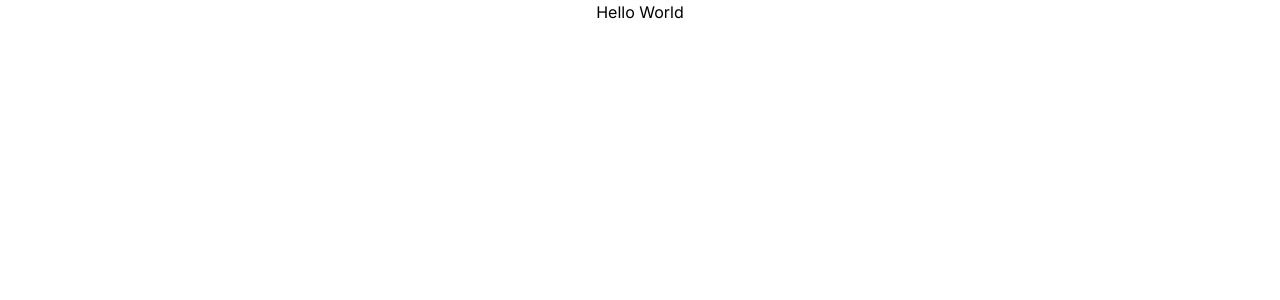
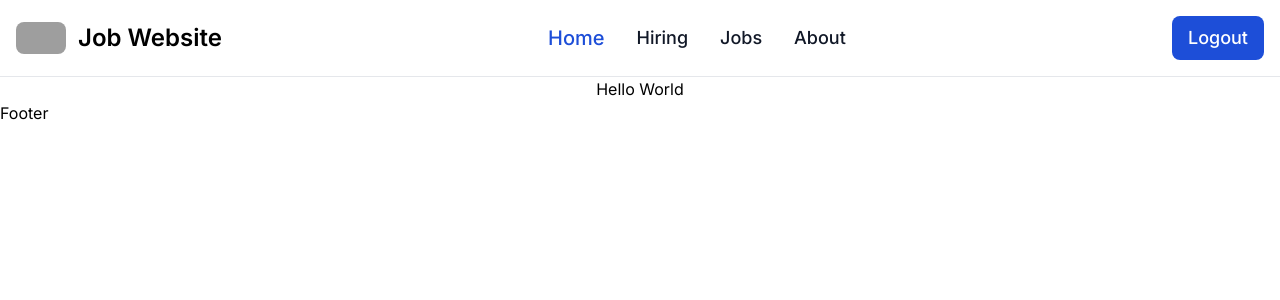
Before and after one commit to HMertYAVAS/Next-HiringWebsite, a Next.js app: page / in a window 1280 px wide. Shown: the top 300 px of the page. Built offline with nearby package versions, Linux system fonts and the light colour scheme; grey boxes are pictures that could not be loaded.

Commit message:
Navbar and logo

```diff
--- a/next.config.js
+++ b/next.config.js
@@ -1,4 +1,13 @@
 /** @type {import('next').NextConfig} */
-const nextConfig = {}
+const nextConfig = {
+    images:{
+        remotePatterns:[
+            {
+                protocol:"https",
+                hostname:"images.pexels.com"
+            }
+        ]
+    }
+}
 
 module.exports = nextConfig
--- a/src/app/layout.js
+++ b/src/app/layout.js
@@ -1,7 +1,11 @@
 import { Inter } from 'next/font/google'
 import './globals.css'
+import Navbar from '@/components/Navbar/Navbar'
+import Footer from '@/components/Footer/Footer'
+
 
 const inter = Inter({ subsets: ['latin'] })
+
 
 export const metadata = {
   title: 'Create Next App',
@@ -11,7 +15,11 @@
 export default function RootLayout({ children }) {
   return (
     <html lang="en">
-      <body className={inter.className}>{children}</body>
+      <body className={inter.className}>
+      <Navbar />
+        {children}
+      <Footer />
+      </body>
     </html>
   )
 }
--- /dev/null
+++ b/src/components/Footer/Footer.jsx
@@ -0,0 +1,9 @@
+function Footer() {
+    return (
+        <footer>
+            <p>Footer</p>
+        </footer>
+     );
+}
+
+export default Footer;
--- /dev/null
+++ b/src/components/Navbar/Links.jsx
@@ -0,0 +1,85 @@
+'use client';
+import Link from 'next/link'
+import { usePathname } from 'next/navigation';
+import React, { useState } from 'react'
+
+
+
+const links = [
+
+    {
+        title: "Home",
+        path: "/"
+    },
+    {
+        title: "Hiring",
+        path: "/hiring"
+    },
+    {
+        title: "Jobs",
+        path: "/jobs"
+    },
+    {
+        title: "About",
+        path: "/about"
+    },
+]
+
+
+export default function Links() {
+
+    const linkpath = usePathname();
+
+    //TEMPORARY
+    const [session,setSession] = useState(true);
+    let isAdmin=true;
+
+    return (
+        <>
+
+         {/**Login Button */}
+         {session && isAdmin ? (
+            <div class="flex md:order-2 space-x-3 md:space-x-0 rtl:space-x-reverse">
+                <button type="button" class="text-lg text-white bg-blue-700 hover:bg-blue-800 focus:ring-4 focus:outline-none focus:ring-blue-300 font-medium rounded-lg  px-4 py-2 text-center dark:bg-blue-600 dark:hover:bg-blue-700 dark:focus:ring-blue-800" onClick={()=>setSession(false)}>Logout</button>
+                <button data-collapse-toggle="navbar-sticky" type="button" class="inline-flex items-center p-2 w-10 h-10 justify-center text-sm text-gray-500 rounded-lg md:hidden hover:bg-gray-100 focus:outline-none focus:ring-2 focus:ring-gray-200 dark:text-gray-400 dark:hover:bg-gray-700 dark:focus:ring-gray-600" aria-controls="navbar-sticky" aria-expanded="false">
+                    <span class="sr-only">Open main menu</span>
+                    <svg class="w-5 h-5" aria-hidden="true" xmlns="http://www.w3.org/2000/svg" fill="none" viewBox="0 0 17 14">
+                        <path stroke="currentColor" stroke-linecap="round" stroke-linejoin="round" stroke-width="2" d="M1 1h15M1 7h15M1 13h15" />
+                    </svg>
+                </button>
+            </div>
+         )
+         :
+         (
+            <div class="flex md:order-2 space-x-3 md:space-x-0 rtl:space-x-reverse">
+            <button type="button" class="text-lg text-white bg-blue-700 hover:bg-blue-800 focus:ring-4 focus:outline-none focus:ring-blue-300 font-medium rounded-lg  px-4 py-2 text-center dark:bg-blue-600 dark:hover:bg-blue-700 dark:focus:ring-blue-800" onClick={()=>setSession(true)}>Login</button>
+            <button data-collapse-toggle="navbar-sticky" type="button" class="inline-flex items-center p-2 w-10 h-10 justify-center text-sm text-gray-500 rounded-lg md:hidden hover:bg-gray-100 focus:outline-none focus:ring-2 focus:ring-gray-200 dark:text-gray-400 dark:hover:bg-gray-700 dark:focus:ring-gray-600" aria-controls="navbar-sticky" aria-expanded="false">
+                <span class="sr-only">Open main menu</span>
+                <svg class="w-5 h-5" aria-hidden="true" xmlns="http://www.w3.org/2000/svg" fill="none" viewBox="0 0 17 14">
+                    <path stroke="currentColor" stroke-linecap="round" stroke-linejoin="round" stroke-width="2" d="M1 1h15M1 7h15M1 13h15" />
+                </svg>
+            </button>
+        </div>
+         )
+         }
+            <div class="items-center justify-between hidden w-full md:flex md:w-auto md:order-1" id="navbar-sticky">
+                <ul class="flex flex-col p-4 md:p-0 mt-4 font-medium border border-gray-100 rounded-lg bg-gray-50 md:space-x-8 rtl:space-x-reverse md:flex-row md:mt-0 md:border-0 md:bg-white dark:bg-gray-800 md:dark:bg-gray-900 dark:border-gray-700">
+
+                    {
+                        links.map((link => (
+                            <li key={link.title}>
+                                {linkpath != link.path ?
+                                    <Link className=' block py-2 px-3 text-lg text-gray-900 rounded hover:bg-gray-100 md:hover:bg-transparent md:hover:text-blue-700 md:p-0 md:dark:hover:text-blue-500 dark:text-white dark:hover:bg-gray-700 dark:hover:text-white md:dark:hover:bg-transparent dark:border-gray-700' href={link.path} >{link.title}</Link>
+                                    :
+                                    <Link className='block py-2 px-3 text-xl text-white bg-blue-700 rounded md:bg-transparent md:text-blue-700 md:p-0 md:dark:text-blue-500' href={link.path} >{link.title}</Link>
+
+                                }
+                            </li>
+                        )))
+                    }
+                </ul>
+
+            </div>
+        </>
+    )
+}
--- /dev/null
+++ b/src/components/Navbar/Logo.jsx
@@ -0,0 +1,14 @@
+import Image from 'next/image'
+import React from 'react'
+export default function Logo() {
+  return (
+    <>
+      <a href="/" class="flex items-center space-x-3 rtl:space-x-reverse">
+        <Image src="https://images.pexels.com/photos/652355/pexels-photo-652355.jpeg" width={50} height={100} loading='lazy' class="h-8 rounded-lg" alt="Company Logo"/>
+          <span class="self-center text-2xl font-semibold whitespace-nowrap dark:text-white">Job Website</span>
+      </a>
+
+    </>
+
+)
+}
--- /dev/null
+++ b/src/components/Navbar/Navbar.jsx
@@ -0,0 +1,17 @@
+import Links from "./Links";
+import Logo from "./Logo";
+
+
+function Navbar() {
+    return (
+        <nav class="bg-white dark:bg-gray-900 w-full z-20 top-0 start-0 border-b border-gray-200 dark:border-gray-600">
+           <div class="max-w-screen-xl flex flex-wrap items-center justify-between mx-auto p-4">
+
+            <Logo />
+            <Links />
+            </div>
+        </nav>
+    );
+}
+
+export default Navbar;
--- a/tailwind.config.js
+++ b/tailwind.config.js
@@ -4,6 +4,8 @@
     './src/pages/**/*.{js,ts,jsx,tsx,mdx}',
     './src/components/**/*.{js,ts,jsx,tsx,mdx}',
     './src/app/**/*.{js,ts,jsx,tsx,mdx}',
+    './src/components/Navbar/**/*.{js,ts,jsx,tsx,mdx}',
+
   ],
   theme: {
     extend: {
```
Also changed, not shown: package.json (+6 -6 lines), 1 other file (tests, documents, lock files or other folders).
